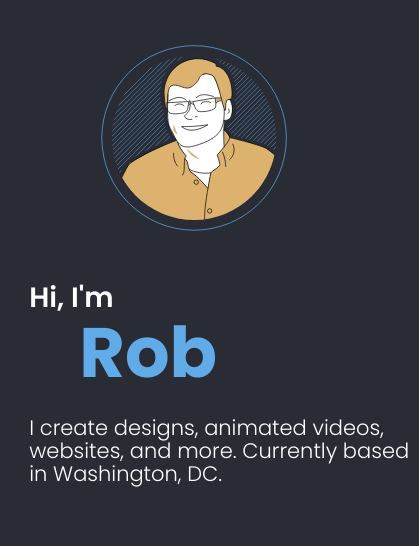
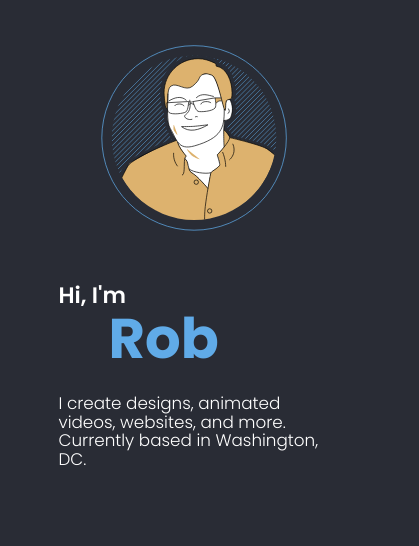
Before and after one commit to robfaris/robfaris.github.io, a plain HTML site: page index.html in a window 390 px wide. Shown: the part 193-739 px from the top of the page, 419 px wide, since content can reach past the window. Drawn offline with nearby package versions, Linux system fonts and the light colour scheme.

Commit message:
Add additional mobile functionality

```diff
--- a/styles.css
+++ b/styles.css
@@ -349,11 +349,17 @@ a:hover {
     }
     .top-bar {
         flex-direction: column-reverse;
+        margin: 0;
     }
     .top-bar img{
         width: 200px;
         margin: -950px 0 -900px;
         padding: 0;
+    }
+    .top-bar .text {
+        font-size: .8em;
+        padding: 0 15% 0 15%;
+        margin: 0;
     }
     .break {
         display: flex;
```
